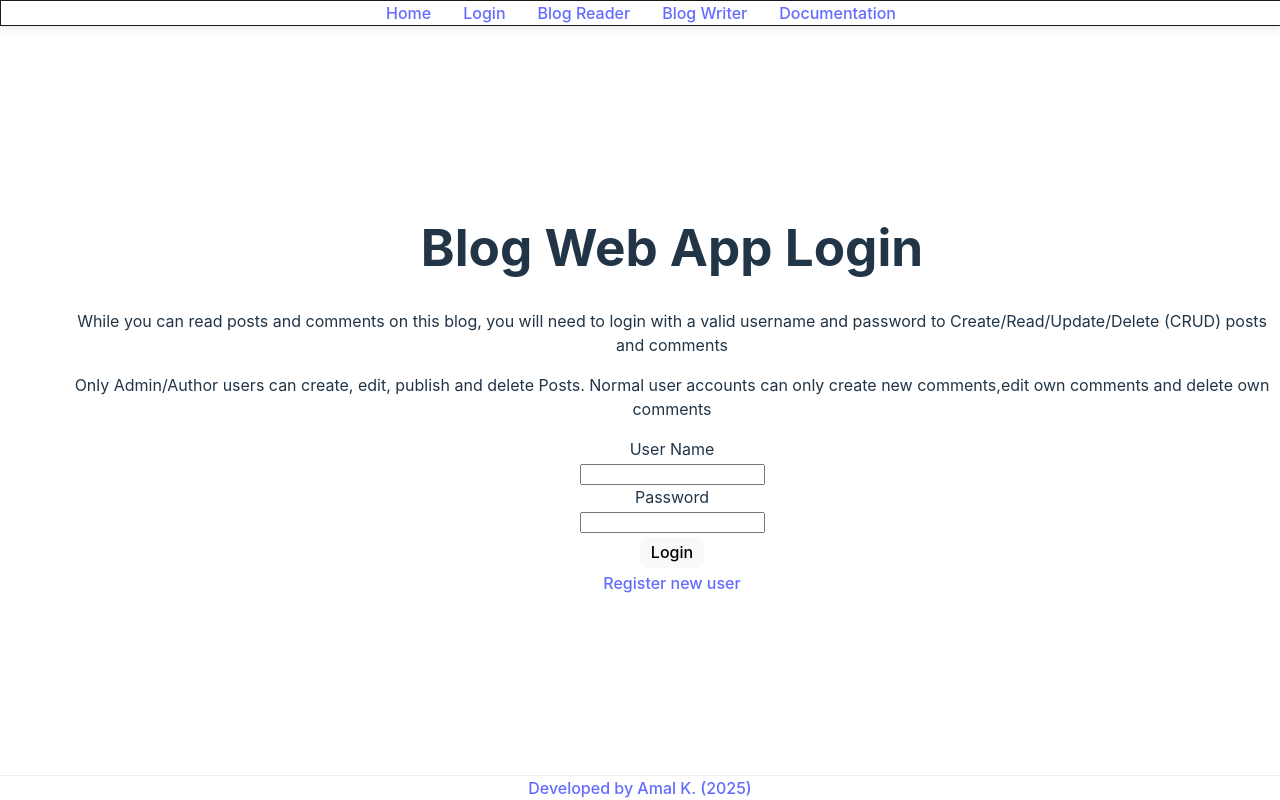
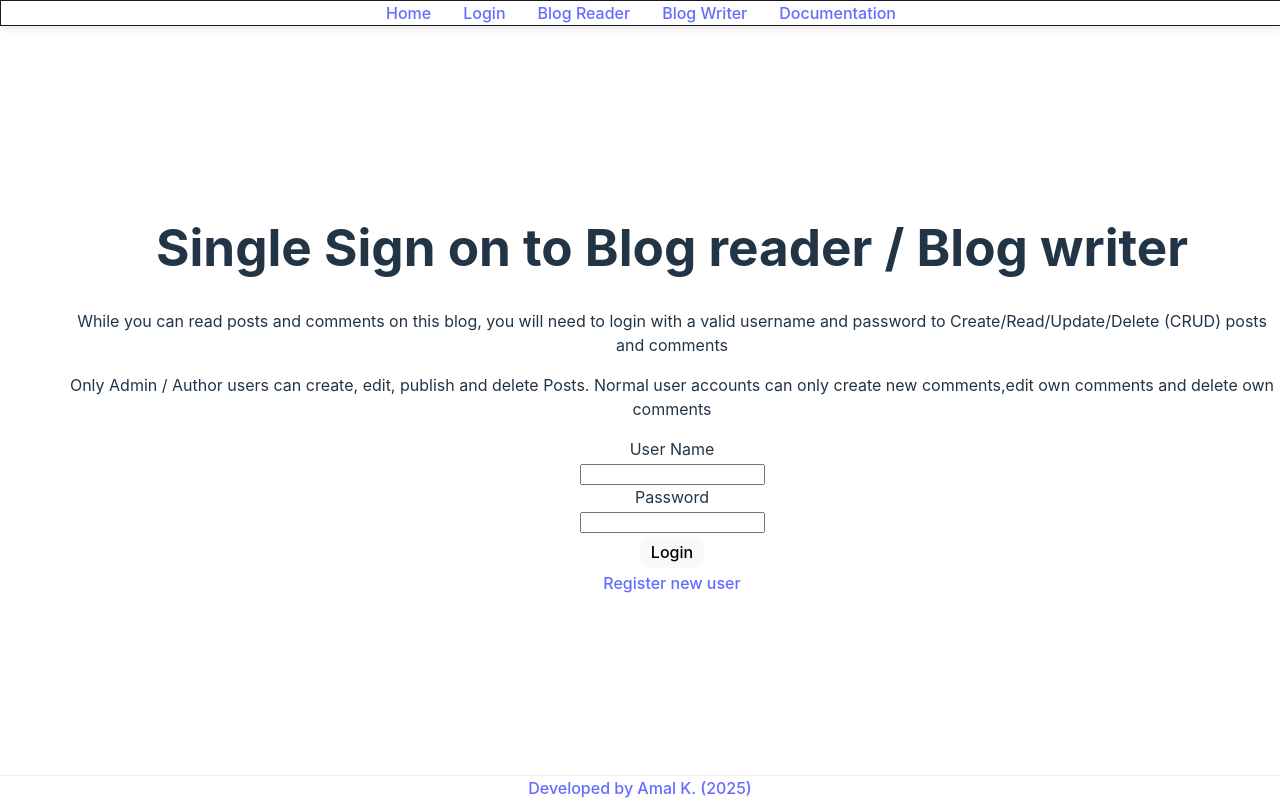
Before and after one commit to amaldevelops/full-stack-blog, a React (Vite) app in the folder frontend/: page /full-stack-blog/login in a window 1280 px wide. Shown: the top 800 px of the page. Built offline with nearby package versions, Linux system fonts and the light colour scheme.

Commit message:
Updated instructions for login component

```diff
--- a/frontend/src/components/Login.jsx
+++ b/frontend/src/components/Login.jsx
@@ -14,14 +14,14 @@ function Login() {
   };
   return (
     <div className="card">
-      <h1>Blog Web App Login</h1>
+      <h1>Single Sign on to Blog reader / Blog writer</h1>
       <p>
         While you can read posts and comments on this blog, you will need to
         login with a valid username and password to Create/Read/Update/Delete
         (CRUD) posts and comments
       </p>
       <p>
-        Only Admin/Author users can create, edit, publish and delete Posts.
+        Only Admin / Author users can create, edit, publish and delete Posts.
         Normal user accounts can only create new comments,edit own comments and
         delete own comments
       </p>
```
